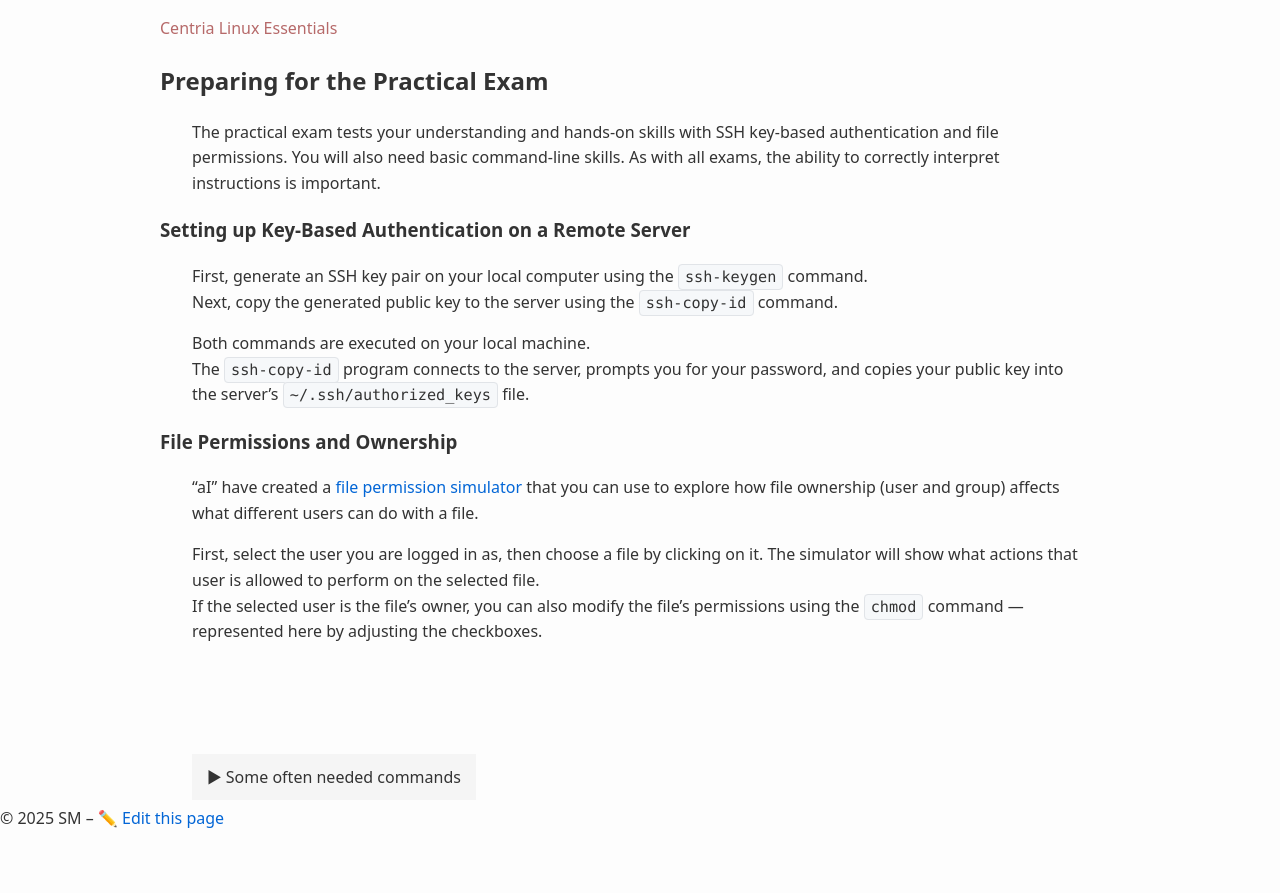
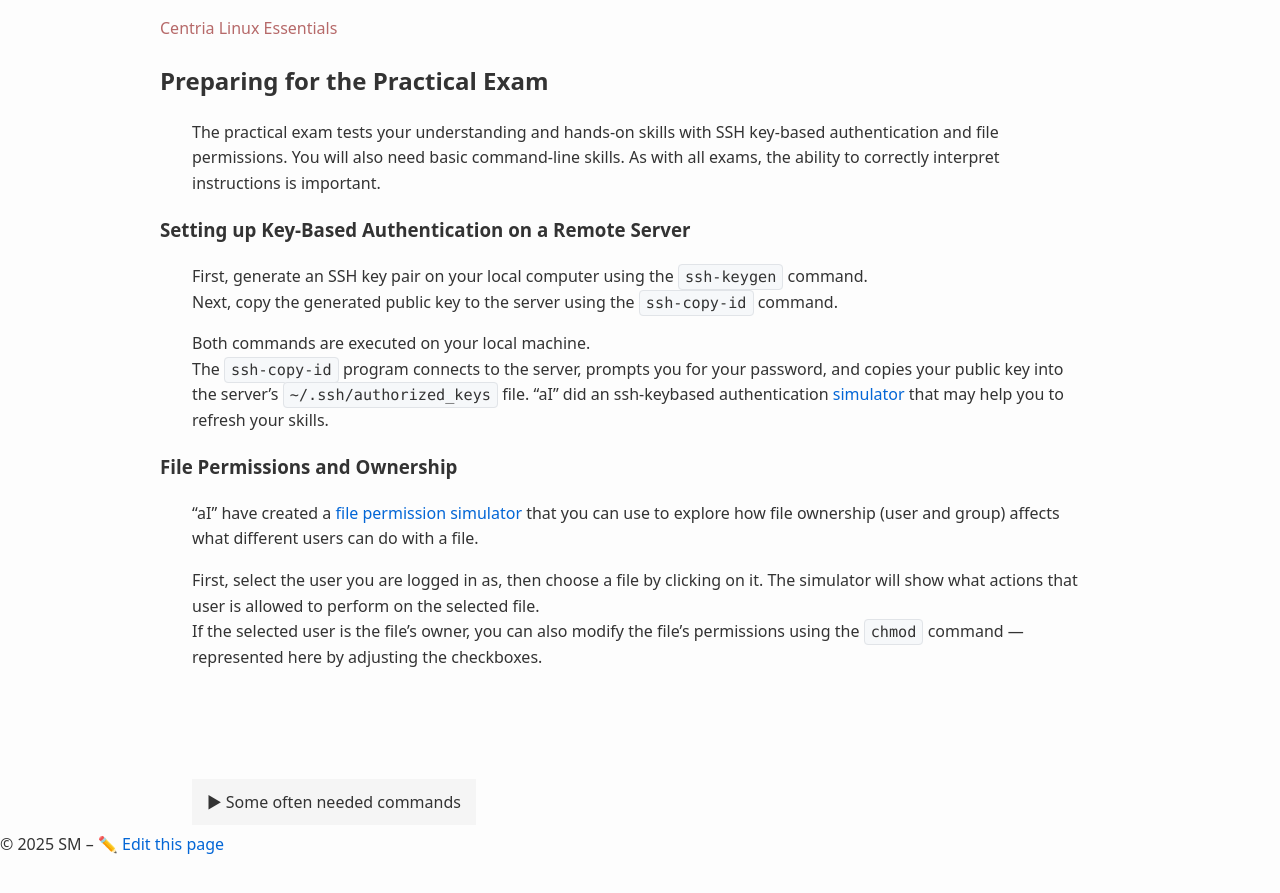
Before and after one commit to averkoc/lxprivate, a Jekyll site: the page built from docs/prepare.md, in a window 1280 px wide. Shown: the top 893 px of the page. Built offline with Jekyll 4.4.1, drawn with Linux system fonts in a browser that asks for light colours.

Commit message:
Update prepare.md with simulator references
Added references to SSH key-based authentication and file permission simulators.

```diff
--- a/docs/prepare.md
+++ b/docs/prepare.md
@@ -14,6 +14,7 @@ Next, copy the generated public key to the server using the `ssh-copy-id` comman
 
 Both commands are executed on your local machine.
 The `ssh-copy-id` program connects to the server, prompts you for your password, and copies your public key into the server’s `~/.ssh/authorized_keys` file.
+"aI" did an ssh-keybased authentication [simulator](sshsimu.html) that may help you to refresh your skills.
 
 ### File Permissions and Ownership
 "aI" have created a [file permission simulator](perms.html) that you can use to explore how file ownership (user and group) affects what different users can do with a file.
```
